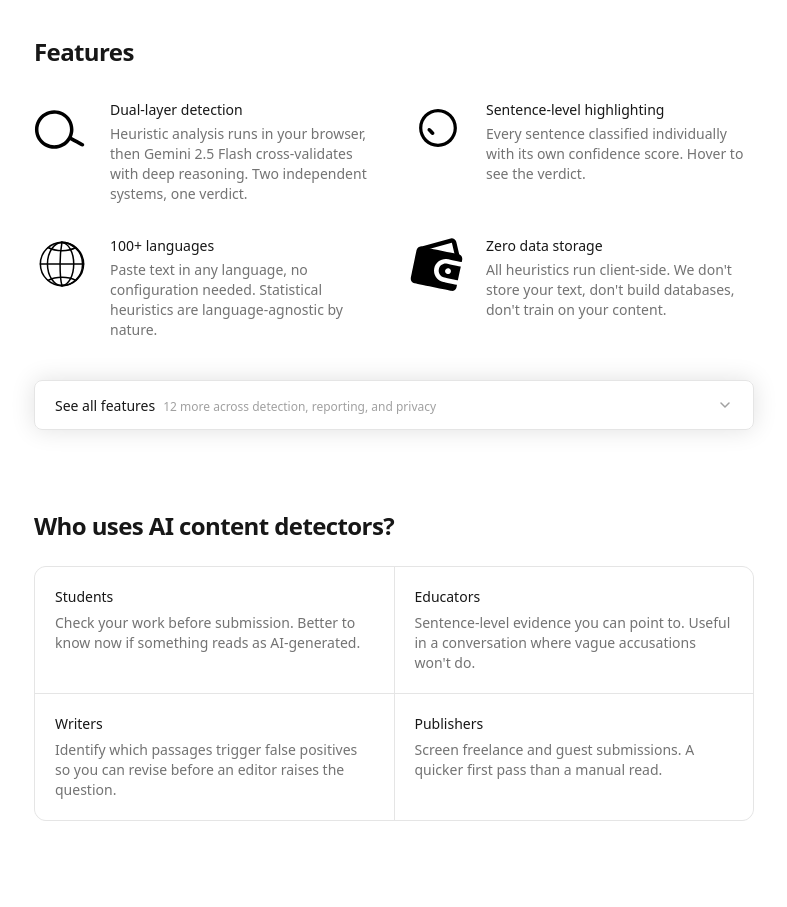
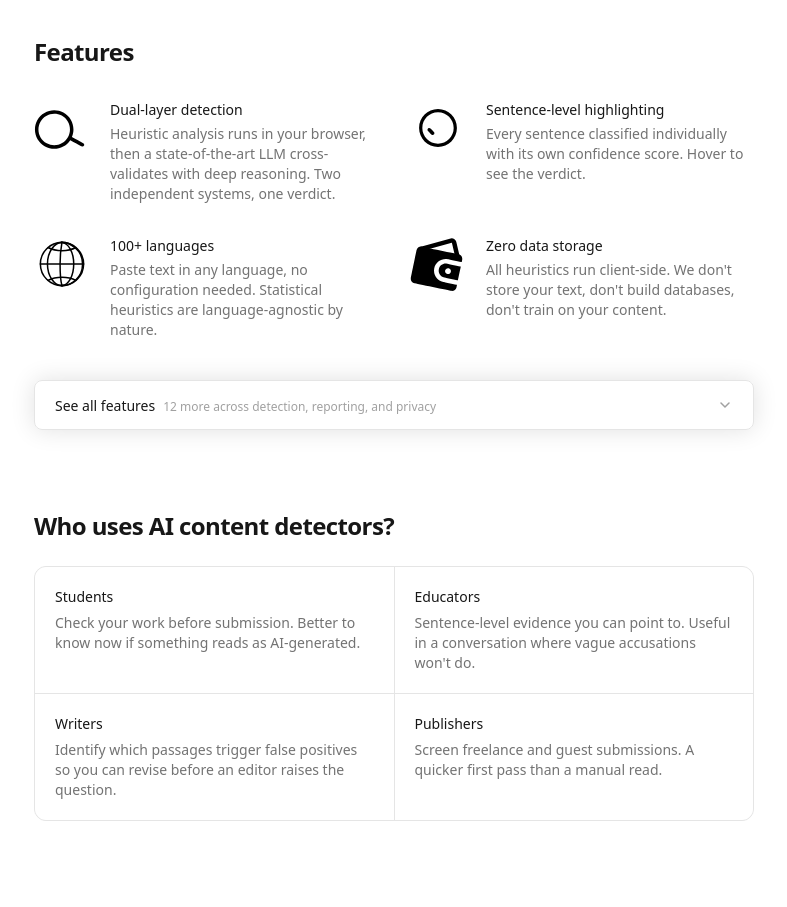
Before and after one commit to saahil-mehta/tryai-tools, a Next.js app: page /ai-detector in a window 1280 px wide. Shown: the part 1880-2787 px from the top of the page, without its empty margins (246-1033 px from the left). Built offline with nearby package versions, Linux system fonts and the light colour scheme.

Commit message:
style(ai-detector): replace model name with generic marketing copy

```diff
--- a/app/ai-detector/page.tsx
+++ b/app/ai-detector/page.tsx
@@ -331,7 +331,7 @@ export default function AiDetectorPage() {
                 <LottieFeature
                   src="/lotties/detection.json"
                   title="Dual-layer detection"
-                  description="Heuristic analysis runs in your browser, then Gemini 2.5 Flash cross-validates with deep reasoning. Two independent systems, one verdict."
+                  description="Heuristic analysis runs in your browser, then a state-of-the-art LLM cross-validates with deep reasoning. Two independent systems, one verdict."
                 />
                 <LottieFeature
                   src="/lotties/highlighting.json"
```
